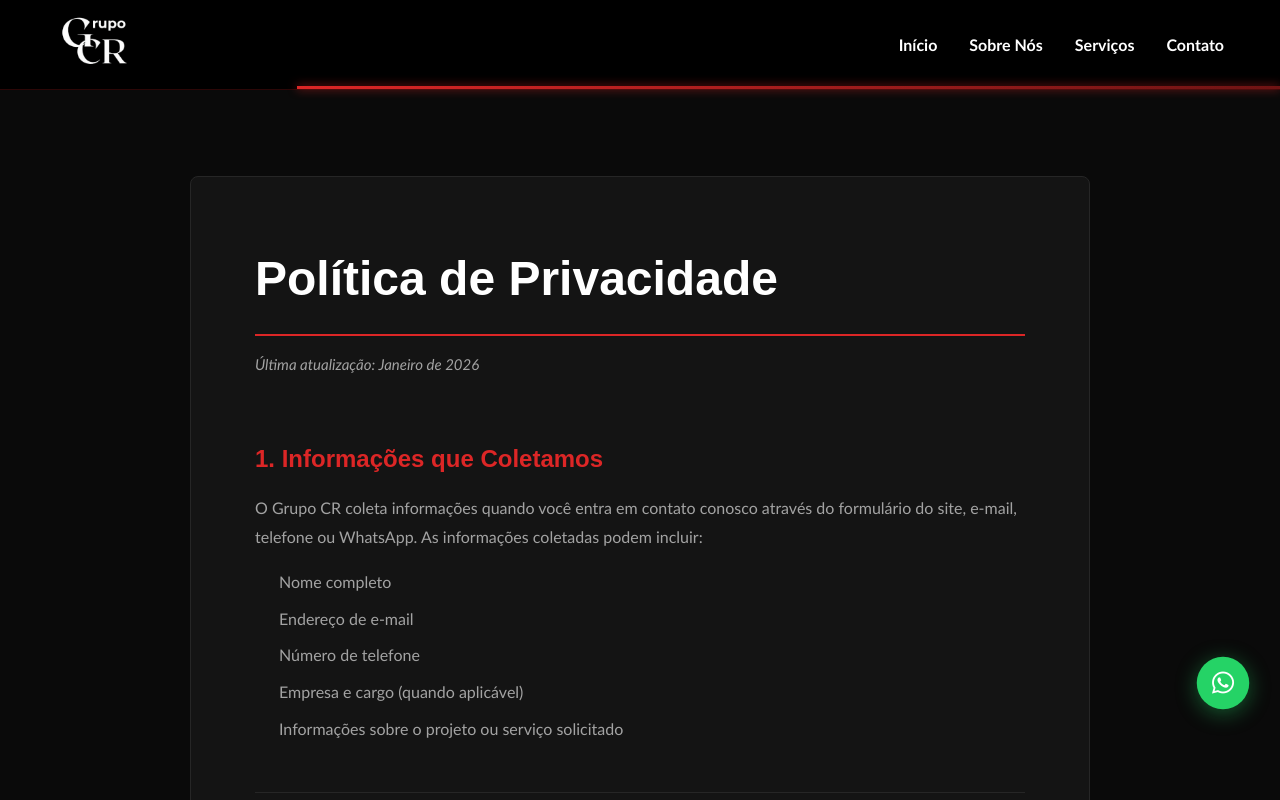
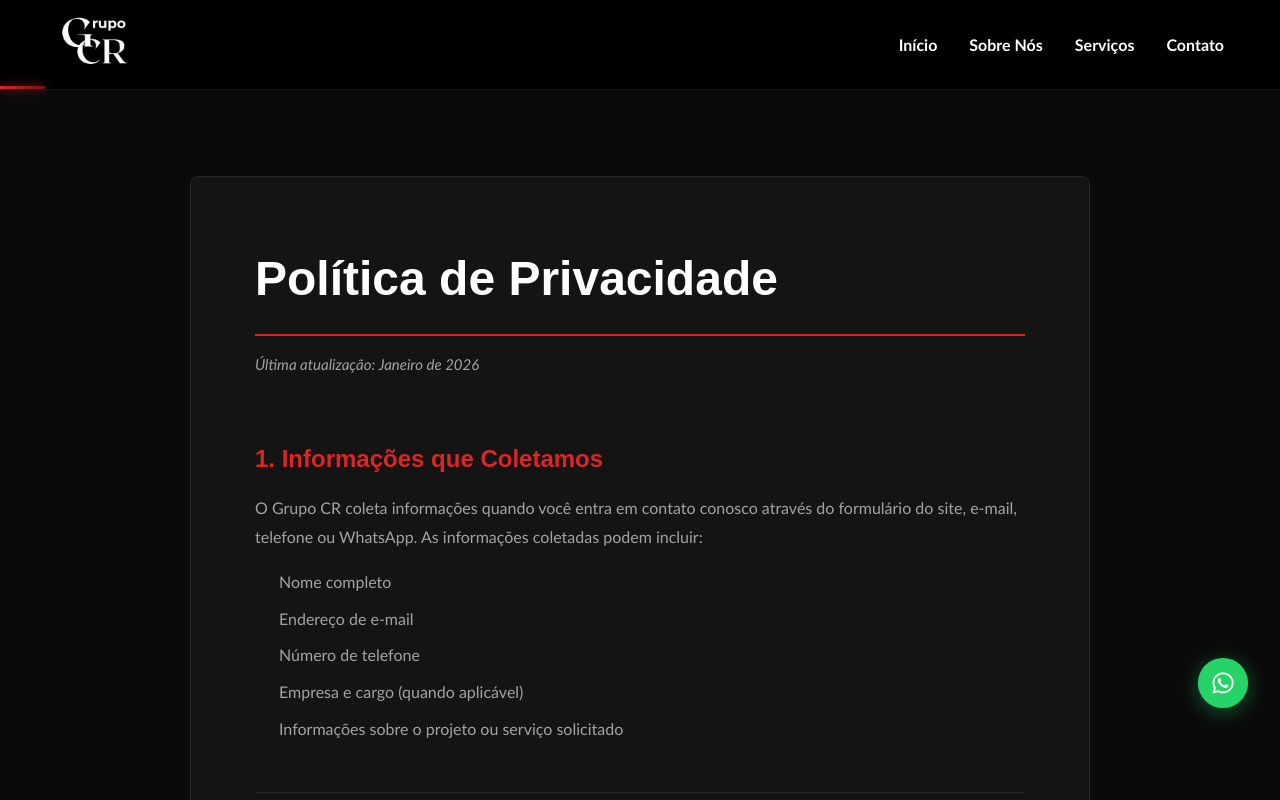
Before and after one commit to lukinhasc-dev/cr-millenium-site, a website: page politica-privacidade.html in a window 1280 px wide. Shown: the top 800 px of the page. Drawn offline with Linux system fonts and the light colour scheme.

Commit message:
fix: ajustes de erros no javascript para a pagina de politicas e termos

```diff
--- a/politica-privacidade.html
+++ b/politica-privacidade.html
@@ -199,7 +199,7 @@
         <i class="fas fa-arrow-up"></i>
     </button>
 
-    <script src="script.js"></script>
+    <script src="scripts/script.js"></script>
 </body>
 
 </html>
```
Also changed, not shown: termos-uso.html (+1 -1 lines).
